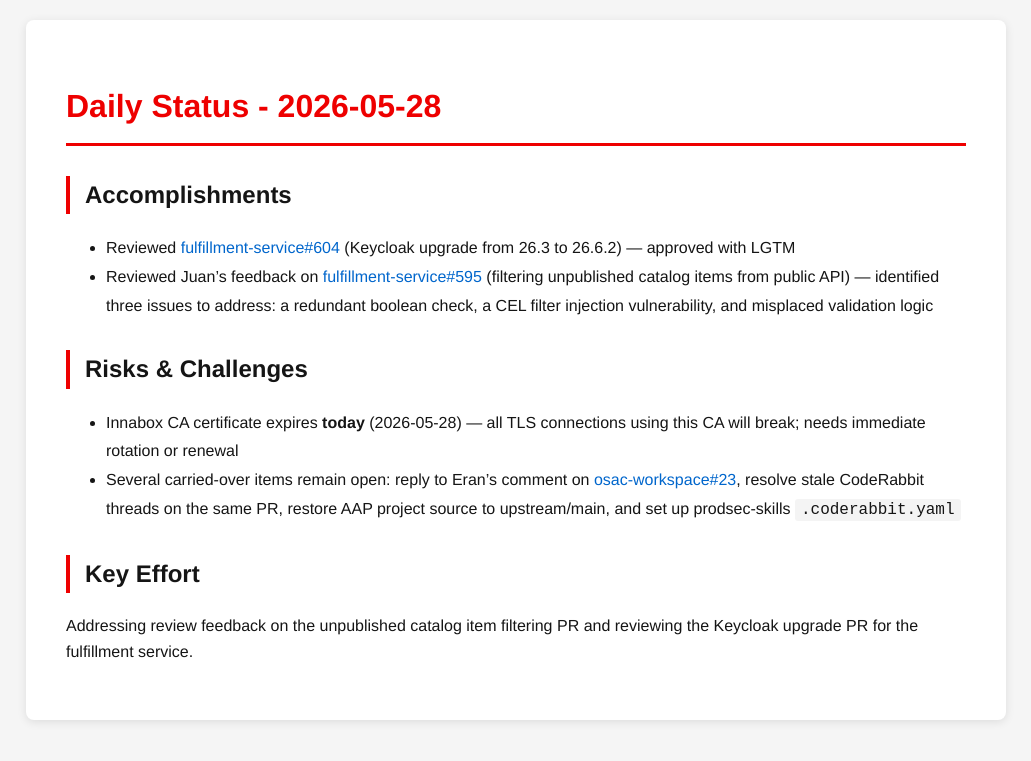
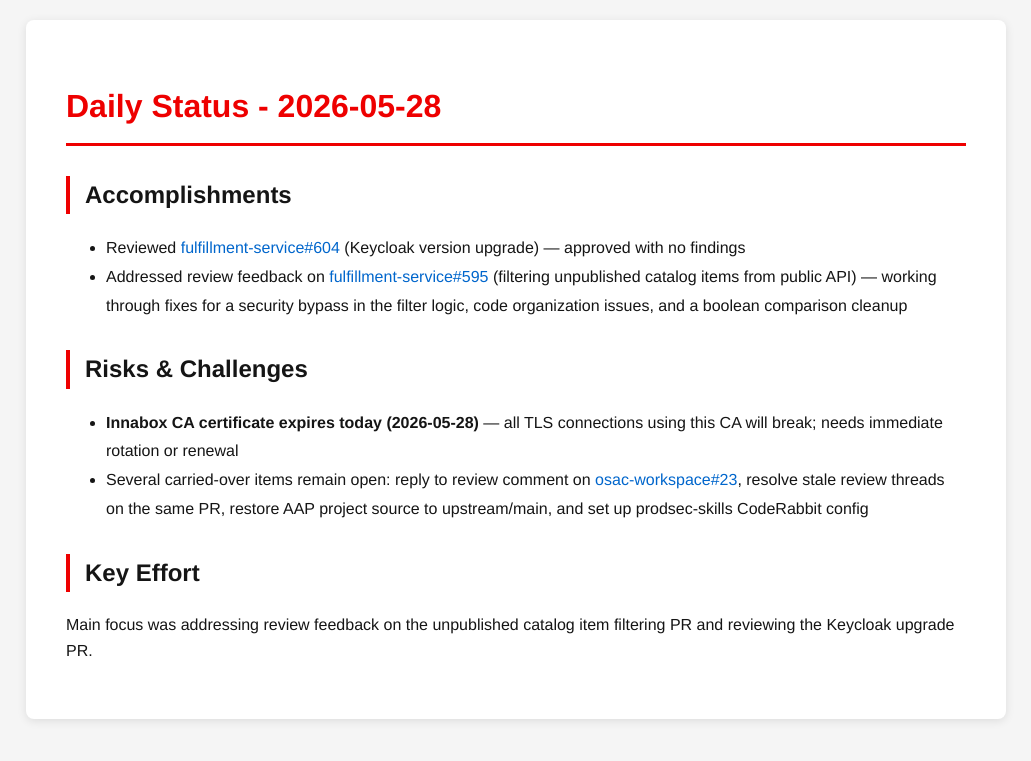
Before and after one commit to tzvatot/daily-status, a Jekyll site: the page built from 2026-05-28.md, in a window 1280 px wide. Shown: the top 761 px of the page, without its empty margins (124-1155 px from the left). Built offline with Jekyll 4.4.1, drawn with Linux system fonts in a browser that asks for light colours.

Commit message:
Daily status update - 2026-05-28

```diff
--- a/2026-05-28.md
+++ b/2026-05-28.md
@@ -7,12 +7,12 @@ date: 2026-05-28
 # Daily Status - 2026-05-28
 
 ## Accomplishments
-- Reviewed [fulfillment-service#604](https://github.com/osac-project/fulfillment-service/pull/604) (Keycloak upgrade from 26.3 to 26.6.2) — approved with LGTM
-- Reviewed Juan's feedback on [fulfillment-service#595](https://github.com/osac-project/fulfillment-service/pull/595) (filtering unpublished catalog items from public API) — identified three issues to address: a redundant boolean check, a CEL filter injection vulnerability, and misplaced validation logic
+- Reviewed [fulfillment-service#604](https://github.com/osac-project/fulfillment-service/pull/604) (Keycloak version upgrade) — approved with no findings
+- Addressed review feedback on [fulfillment-service#595](https://github.com/osac-project/fulfillment-service/pull/595) (filtering unpublished catalog items from public API) — working through fixes for a security bypass in the filter logic, code organization issues, and a boolean comparison cleanup
 
 ## Risks & Challenges
-- Innabox CA certificate expires **today** (2026-05-28) — all TLS connections using this CA will break; needs immediate rotation or renewal
-- Several carried-over items remain open: reply to Eran's comment on [osac-workspace#23](https://github.com/osac-project/osac-workspace/pull/23), resolve stale CodeRabbit threads on the same PR, restore AAP project source to upstream/main, and set up prodsec-skills `.coderabbit.yaml`
+- **Innabox CA certificate expires today (2026-05-28)** — all TLS connections using this CA will break; needs immediate rotation or renewal
+- Several carried-over items remain open: reply to review comment on [osac-workspace#23](https://github.com/osac-project/osac-workspace/pull/23), resolve stale review threads on the same PR, restore AAP project source to upstream/main, and set up prodsec-skills CodeRabbit config
 
 ## Key Effort
-Addressing review feedback on the unpublished catalog item filtering PR and reviewing the Keycloak upgrade PR for the fulfillment service.
+Main focus was addressing review feedback on the unpublished catalog item filtering PR and reviewing the Keycloak upgrade PR.
```
